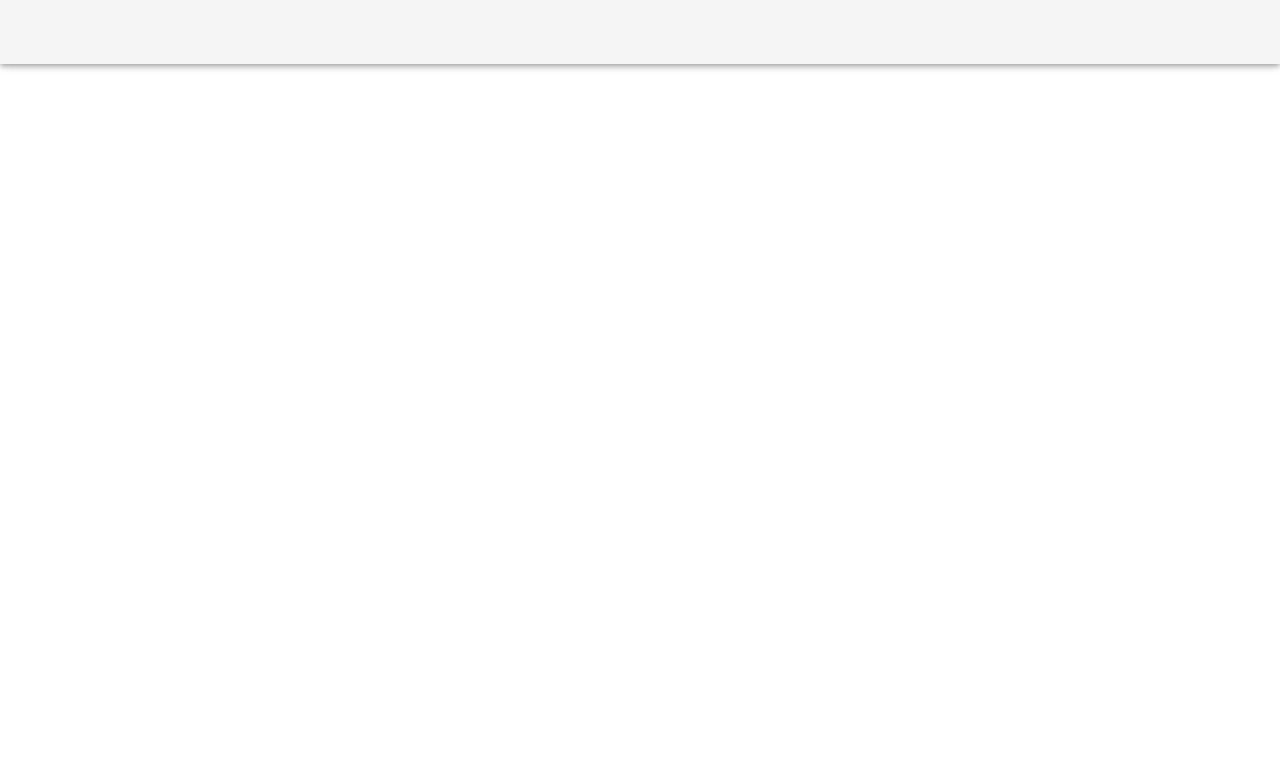
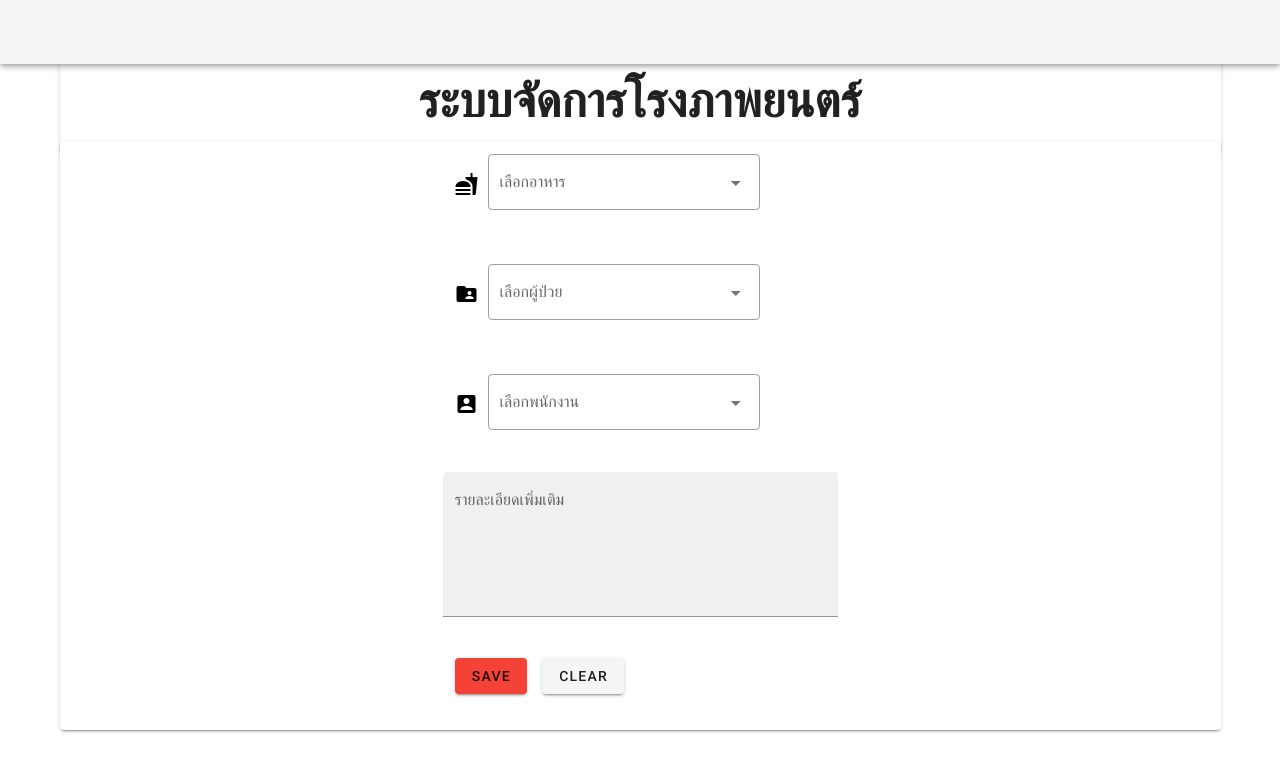
Before and after one commit to sut62/team14, a Vue app in the folder client/: page /order in a window 1280 px wide. Shown: the top 772 px of the page. Built offline with nearby package versions, Linux system fonts and the light colour scheme; no server answers.

Commit message:
close #27 - Add UI FoodOrder.vue

```diff
--- a/client/package.json
+++ b/client/package.json
@@ -7,7 +7,6 @@
     "build": "vue-cli-service build",
     "inspect": "vue-cli-service inspect",
     "lint": "vue-cli-service lint"
-
   },
   "dependencies": {
     "axios": "0.19.0",
@@ -15,7 +14,8 @@
     "vue": "^2.6.10",
     "vue-router": "^3.1.2",
     "vuejs-logger": "1.5.3",
-    "vuetify": "^2.0.0"
+    "vuetify": "^2.0.0",
+    "yarn": "^1.21.1"
   },
   "devDependencies": {
     "@vue/cli-plugin-babel": "^3.10.0",
--- /dev/null
+++ b/client/src/components/FoodOrder.vue
@@ -0,0 +1,193 @@
+<template>
+  <v-container>
+  <v-row> </v-row>
+  <v-card max-width="1600" class="mx-auto">
+
+    <v-layout text-center wrap>
+      <v-flex mb-4>
+        <br />
+        <h1 class="display-2 font-weight-bold mb-3">ระบบจัดการโรงภาพยนตร์</h1>
+      </v-flex>
+    </v-layout>
+    </v-card>
+    <v-card max-width="1600" class="mx-auto">
+    <v-row justify="center">
+      <v-col cols="4">
+        <v-form v-model="valid" ref="form">
+            <v-row>
+
+              <v-col cols="10">
+                <v-select
+                  label="เลือกอาหาร"
+                  outlined
+                  v-model="orderFood.foodId"
+                  :items="food"
+                  item-text="name"
+                  item-value="id"
+                  :rules="[(v) => !!v || 'Item is required']"
+                  required
+
+                ><v-icon slot="prepend" color="black" >mdi-food</v-icon></v-text-field>
+                </v-select>
+              </v-col>
+            </v-row>
+
+            <v-row>
+              <v-col cols="10">
+                <v-select
+                  label="เลือกผู้ป่วย"
+                  outlined
+                  v-model="orderFood.bedId"
+                  :items="patient"
+                  item-text="name"
+                  item-value="id"
+                  :rules="[(v) => !!v || 'Item is required']"
+                  required
+                ><v-icon slot="prepend" color="black" >mdi-folder-account</v-icon></v-text-field>
+                </v-select>
+              </v-col>
+            </v-row>
+
+            <v-row>
+              <v-col cols="10">
+                 <v-select
+                    label="เลือกพนักงาน"
+                       outlined
+                       v-model="orderFood.emId"
+                       :items="employee"
+                       item-text="name"
+                       item-value="id"
+                       :rules="[(v) => !!v || 'Item is required']"
+                       required
+                    ><v-icon slot="prepend" color="black" >mdi-account-box</v-icon></v-text-field>
+                    </v-select>
+                 </v-col>
+              </v-row>
+
+             <v-row >
+                <v-textarea
+                      name="orderFood.details"
+                      v-model="orderFood.details"
+                      filled
+                      label="รายละเอียดเพิ่มเติม"
+                      auto-grow
+                    ></v-textarea>
+            </v-row>
+            <v-row justify="center">
+                <v-col cols="12">
+                    <v-btn @click="saveOrder" :class="{ red: !valid, green: valid }">save</v-btn>
+                    <v-btn style="margin-left: 15px;" @click="clear">clear</v-btn>
+                </v-col>
+             </v-row>
+            <br />
+        </v-form>
+      </v-col>
+    </v-row>
+    </v-card>
+  </v-container>
+</template>
+
+<script>
+import http from "../http-common";
+
+export default {
+  name: "movieTable",
+  data() {
+    return {
+    picker: new Date().toISOString().substr(0, 10),
+      orderFood: {
+        foodId: "",
+        emId: "",
+        bedId: "",
+        details:""
+      },
+      food:[],
+      patient:[],
+      employee:[]
+
+    };
+
+  },
+  methods: {
+    /* eslint-disable no-console */
+
+    // ดึงข้อมูล Movies ใส่ combobox
+    getFood() {
+      http
+        .get("/food")
+        .then(response => {
+          this.food = response.data;
+          console.log(response.data);
+        })
+        .catch(e => {
+          console.log(e);
+        });
+    },
+
+    getPatient() {
+      http
+        .get("/register")
+        .then(response => {
+          this.patient = response.data;
+          console.log(response.data);
+        })
+        .catch(e => {
+          console.log(e);
+        });
+    },
+
+    getEmployee() {
+          http
+            .get("/personnel")
+            .then(response => {
+              this.employee = response.data;
+              console.log(response.data);
+            })
+            .catch(e => {
+              console.log(e);
+            });
+        },
+    // function เมื่อกดปุ่ม submit
+    saveOrder() {
+      http
+        .post(
+          "/foodorder/"+
+            this.orderFood.foodId +
+            "/" +
+            this.orderFood.bedId +
+            "/" +
+            this.orderFood.emId +
+             "/" +
+            this.orderFood.details
+        )
+        .then(response => {
+          console.log(response);
+          this.clear();
+        })
+        .catch(e => {
+          console.log(e);
+        });
+
+       if(this.datePicker!="null"){
+      this.submitted = true;
+       }
+    },
+    clear() {
+      this.$refs.form.reset();
+    },
+    refreshList() {
+      this.getMovies();
+      this.getTheatre();
+      this.getTimes();
+      this.getEmployee();
+    }
+
+    /* eslint-enable no-console */
+  },
+  created() {
+      this.getFood();
+      this.getPatient();
+      this.getEmployee();
+    }
+};
+</script>
--- a/client/src/router/index.js
+++ b/client/src/router/index.js
@@ -1,6 +1,7 @@
 import Vue from 'vue'
 import Router from 'vue-router';
 import Personnel from '../components/Personnel';
+import order from '../components/FoodOrder';
 
 Vue.use(Router);
 
@@ -11,6 +12,10 @@
             path: '/per',
             component: Personnel
         },
+        {
+             path: '/order',
+             component: order
+        }
 
     ]
 });
```
Also changed, not shown: 1 other file (tests, documents, lock files or other folders).
